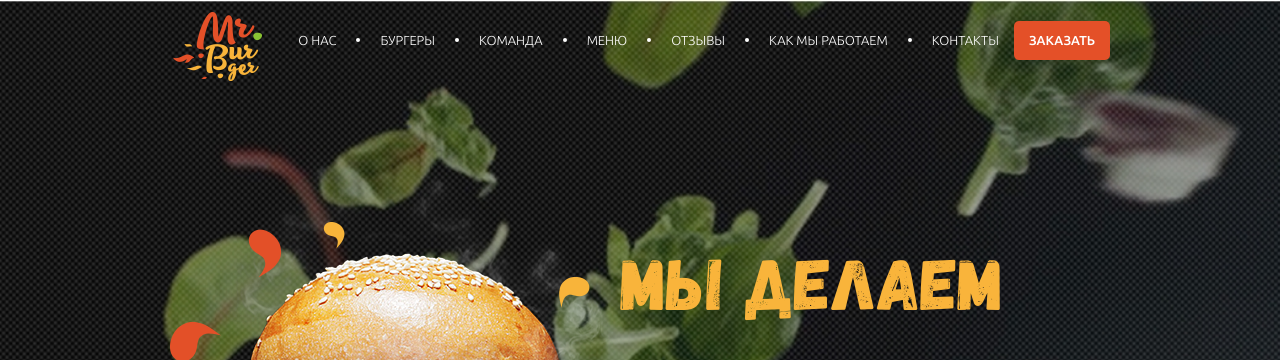
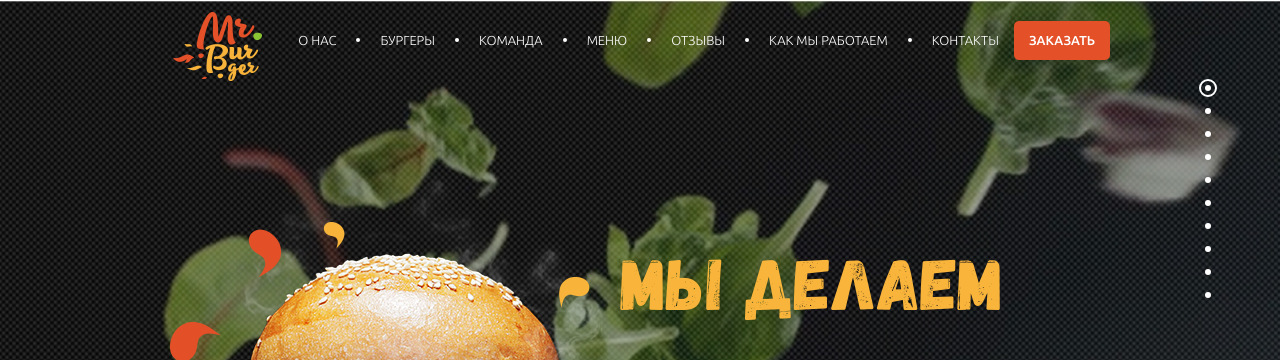
Before and after one commit to GalinaPuciks/Burgerok, a plain HTML site: page index.html in a window 1280 px wide. Shown: the top 360 px of the page. Drawn offline with Linux system fonts and the light colour scheme.

Commit message:
fixed menu

```diff
--- /dev/null
+++ b/css/blocks/fixed__menu-item.scss
@@ -0,0 +1,42 @@
+.fixed__menu-item {
+    list-style: none;
+    margin-bottom: 7px;
+}
+
+.fixed__menu-link {
+    width: 16px;
+    height: 16px;
+    display: block;
+    position: relative;
+}
+
+.fixed__menu-link:before,
+.fixed__menu-link:after {
+    content: "";
+    display: block;
+    position: absolute;
+    top: 50%;
+    left: 50%;
+    transform: translate(-50%, -50%);
+    border-radius: 50%;
+}
+
+.fixed__menu-link:before {
+    width: 0;
+    height: 0;
+    border: 2px solid white;
+    opacity: 0;
+    transition: 0.3s;
+}
+
+.fixed__menu-link:after {
+    width: 6px;
+    height: 6px;
+    background: white;
+}
+
+.fixed__menu-item.active .fixed__menu-link:before, .fixed__menu-link:hover:before {
+    width: 14px;
+    height: 14px;
+    opacity: 1;
+}
--- /dev/null
+++ b/css/blocks/fixed__menu.scss
@@ -0,0 +1,7 @@
+.fixed__menu {
+    position: fixed;
+    top: 10%;
+    right: 5%;
+    padding: 0;
+    margin: 0;
+}
--- a/css/main.scss
+++ b/css/main.scss
@@ -23,3 +23,5 @@ $red: #e35028;
 @import "blocks/btn.scss";
 @import "blocks/section-title.scss";
 @import "blocks/down-arrow.scss";
+@import "blocks/fixed__menu.scss";
+@import "blocks/fixed__menu-item.scss";
--- a/css/widget/fancybox.css
+++ /dev/null
@@ -1,2 +0,0 @@
-.fancybox-overlay {
-  background: rgba(47, 50, 52, 0.92); }
--- a/css/widget/fancybox.scss
+++ /dev/null
@@ -1,3 +0,0 @@
-.fancybox-overlay {
-	background: rgba(#2f3234, .92);
-}
--- a/index.html
+++ b/index.html
@@ -204,6 +204,38 @@
         </li>
       </ul>
     </section>
+    <ul class="fixed__menu">
+      <li class="fixed__menu-item  active">
+        <a href="" class="fixed__menu-link"></a>
+      </li>
+      <li class="fixed__menu-item">
+        <a href="" class="fixed__menu-link"></a>
+      </li>
+      <li class="fixed__menu-item">
+        <a href="" class="fixed__menu-link"></a>
+      </li>
+      <li class="fixed__menu-item">
+        <a href="" class="fixed__menu-link"></a>
+      </li>
+      <li class="fixed__menu-item">
+        <a href="" class="fixed__menu-link"></a>
+      </li>
+      <li class="fixed__menu-item">
+        <a href="" class="fixed__menu-link"></a>
+      </li>
+      <li class="fixed__menu-item">
+        <a href="" class="fixed__menu-link"></a>
+      </li>
+      <li class="fixed__menu-item">
+        <a href="" class="fixed__menu-link"></a>
+      </li>
+      <li class="fixed__menu-item">
+      <a href="" class="fixed__menu-link"></a>
+      </li>
+       <li class="fixed__menu-item">
+        <a href="" class="fixed__menu-link"></a>
+      </li>
+    </ul>
   </div>
 </body>
 </html>
```
Also changed, not shown: css/main.css, 1 other file.
